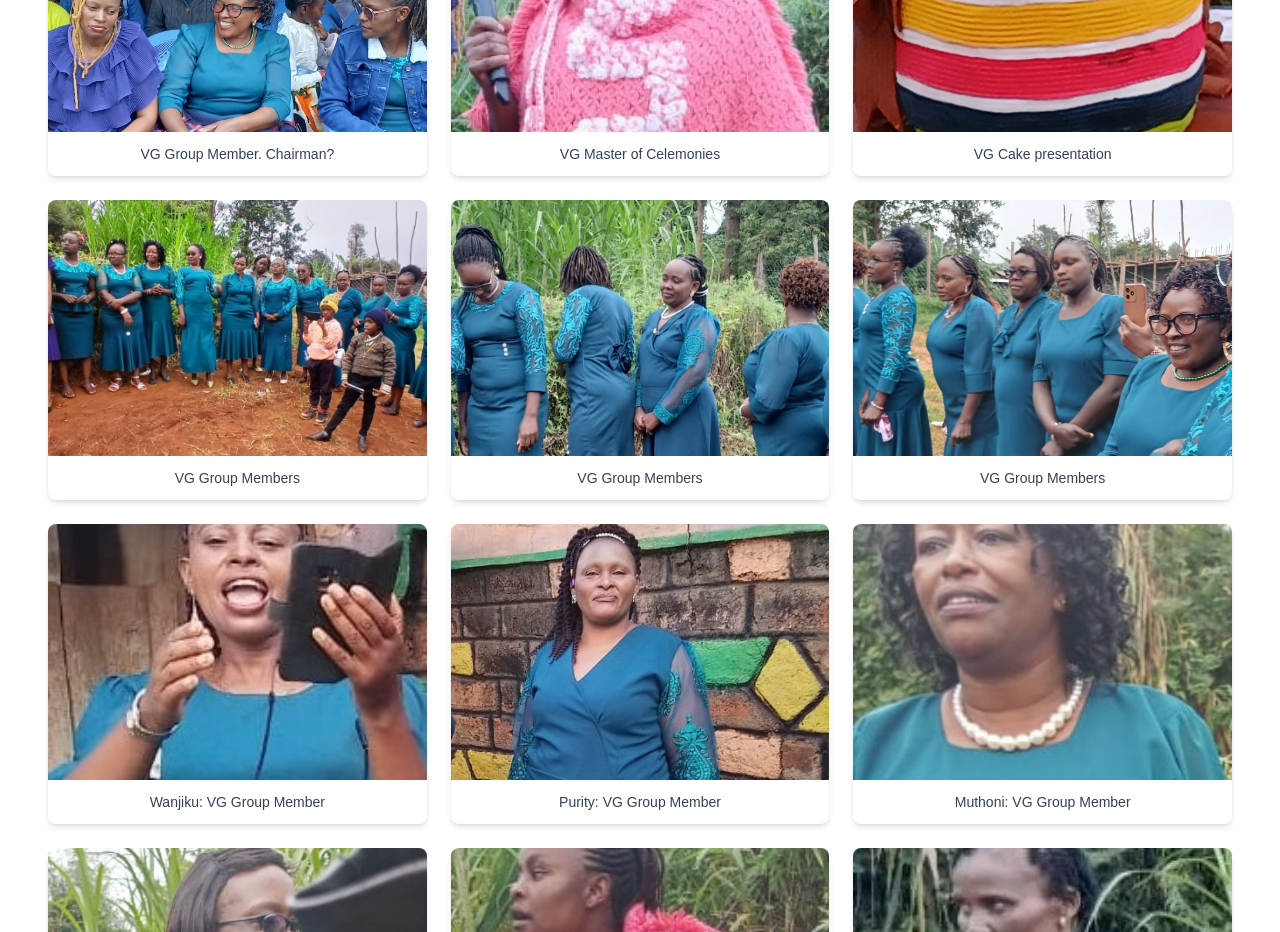
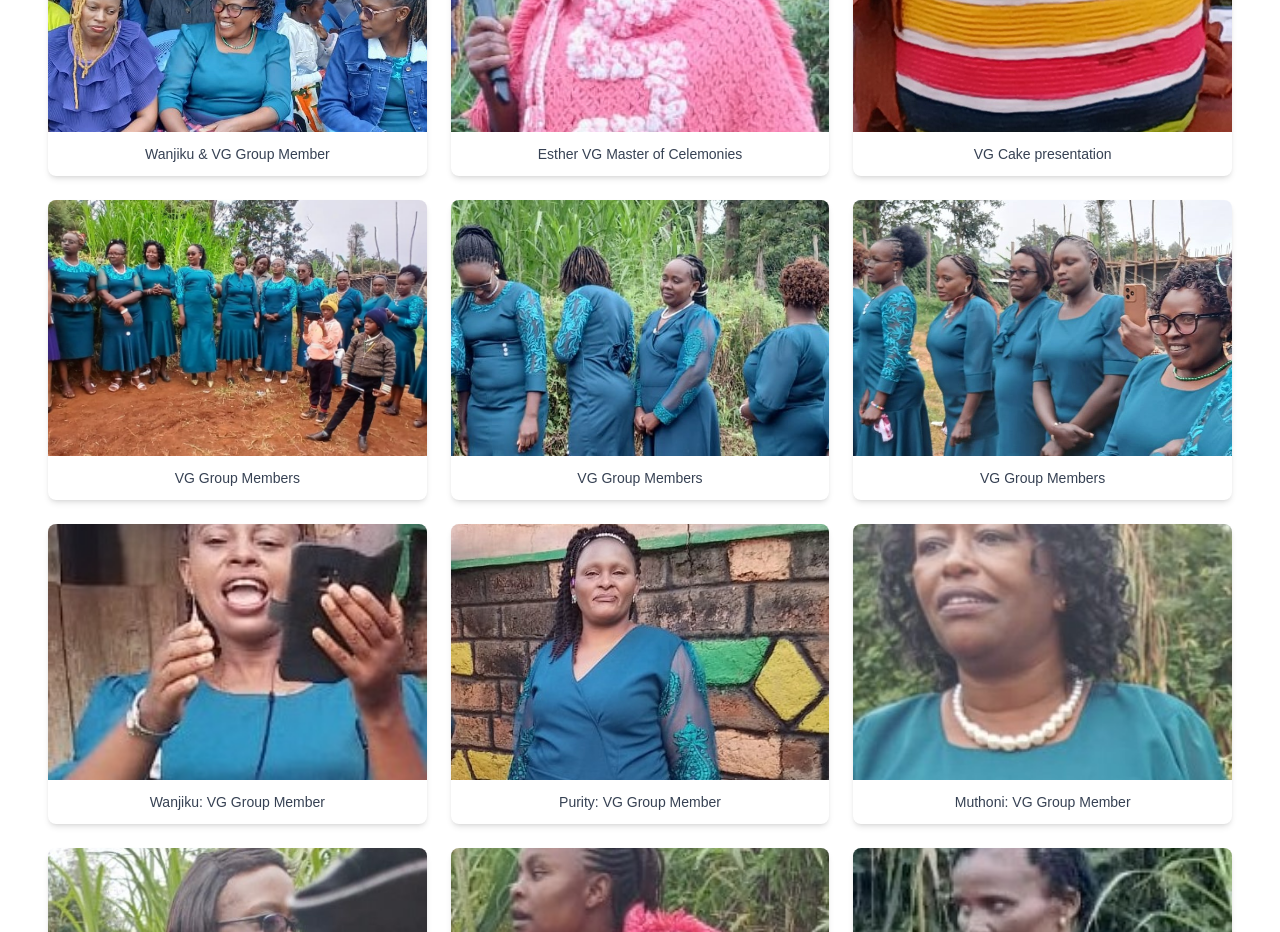
Before and after one commit to JKananda-code/wa-homecoming, a Next.js app: page /vision-group in a window 1280 px wide. Shown: the part 1480-2412 px from the top of the page. Built offline with nearby package versions, Linux system fonts and the light colour scheme.

Commit message:
commit 22-07 3.00am start of day

```diff
--- a/app/celebrations/page.tsx
+++ b/app/celebrations/page.tsx
@@ -19,6 +19,13 @@ export default function CelebrationsPage() {
         <p className="text-lg md:text-xl mb-6">
           Celebrating the rich traditions and joyous moments that define our community.
         </p>
+       <div>
+        <video width="1200" height="400" controls className="mx-auto mb-4">
+            <source src="/videos/VID-20250630-WA0013-1.mp4" type="video/mp4" />
+            Your browser does not support the video tag.
+        </video>
+        <p>VG Group Members Coming Home</p>
+        </div>
       <SectionHeader title="Celebration Highlights" />
       </div>
       <ImageGallery images={images} />
--- a/app/vision-group/page.tsx
+++ b/app/vision-group/page.tsx
@@ -5,8 +5,8 @@ import VideoPlayer from '../videos/page';
 
 export default function VisionGroupPage() {
   const coreMembers = [
-    { src: '/VG-Chairman.jpeg', caption: 'VG Group Member. Chairman?' },
-    { src: '/VG-MC.jpeg', caption: 'VG Master of Celemonies' },
+    { src: '/VG-Chairman.jpeg', caption: 'Wanjiku & VG Group Member' },
+    { src: '/VG-MC.jpeg', caption: 'Esther VG Master of Celemonies' },
     { src: '/VG-theCake.jpeg', caption: 'VG Cake presentation' },
     { src: '/VG-two.jpeg', caption: 'VG Group Members' },
     { src: '/VG-three.jpeg', caption: 'VG Group Members'},
```
Also changed, not shown: 2 other files (tests, documents, lock files or other folders).
